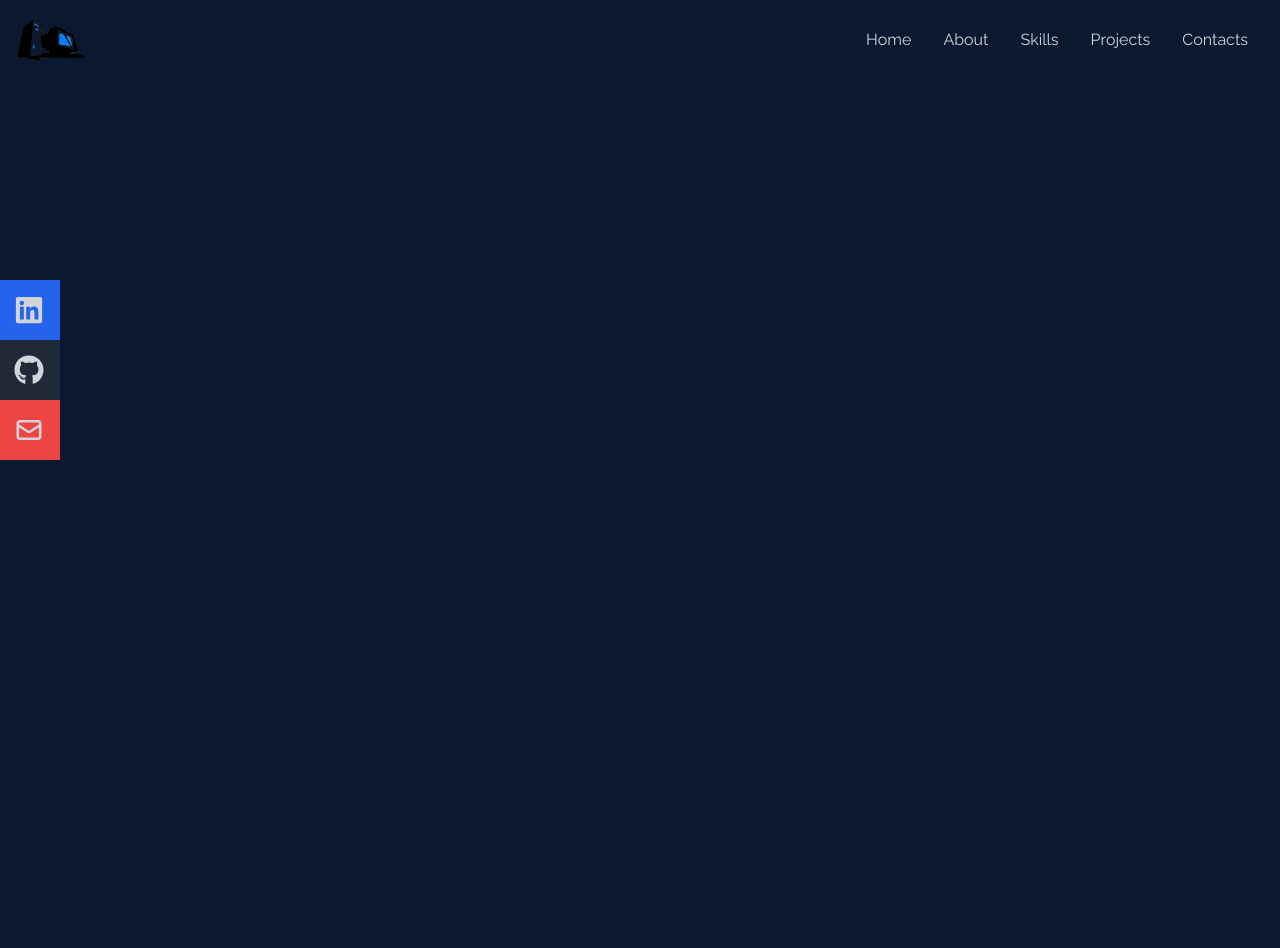
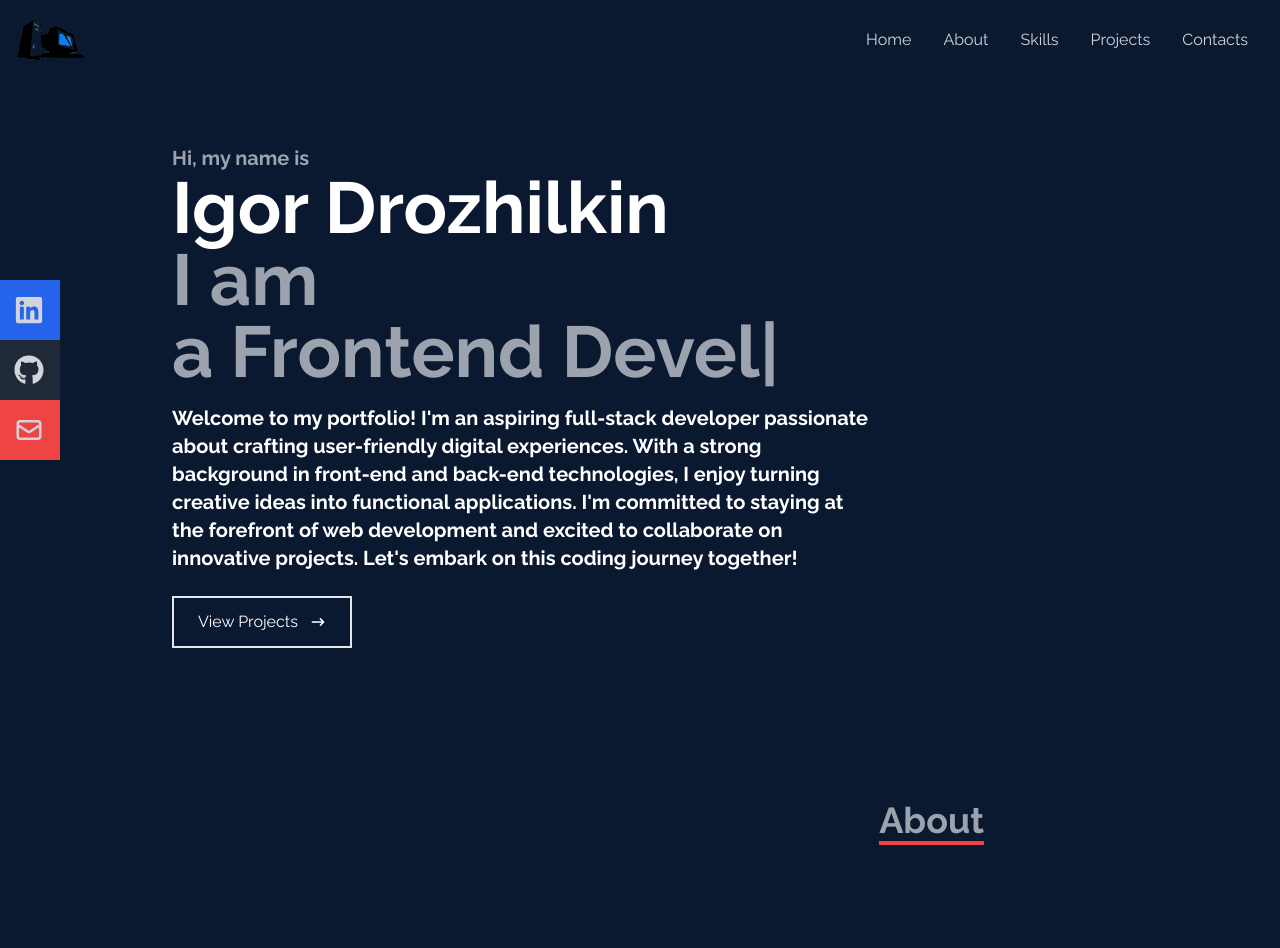
Before and after one commit to igd93/portfolio, a React (Vite) app: page / in a window 1280 px wide. Shown: the top 948 px of the page. Built offline with nearby package versions, Linux system fonts and the light colour scheme.

Commit message:
swapped components places for now

```diff
--- a/src/App.jsx
+++ b/src/App.jsx
@@ -6,8 +6,8 @@
   return (
     <div>
       <Navbar />
+      <Home />
       <About />
-      <Home />
     </div>
   );
 }
--- a/src/components/About.jsx
+++ b/src/components/About.jsx
@@ -6,7 +6,7 @@
       <div className="flex- flex-col justify-center items-center w-full h-full">
         <div className="max-w-[1000px] w-full px-4 grid-cols gap-8">
           <div className="sm:text-right pb-8 pl-4">
-            <p className="text-4xl font-bold inline border-red-500">About</p>
+            <p className="text-4xl font-bold inline border-b-4 border-red-500">About</p>
           </div>
           <div></div>
         </div>
```
